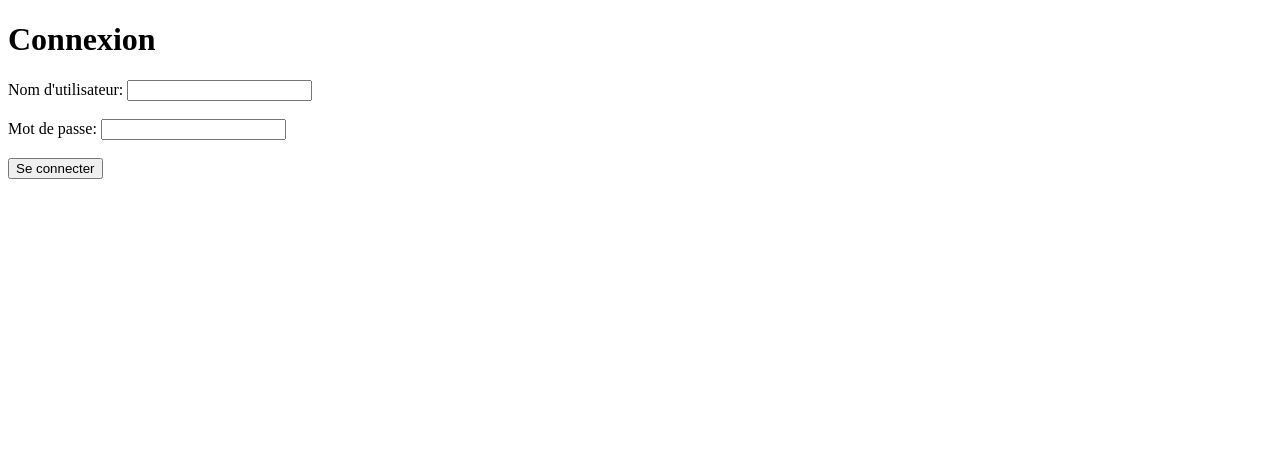
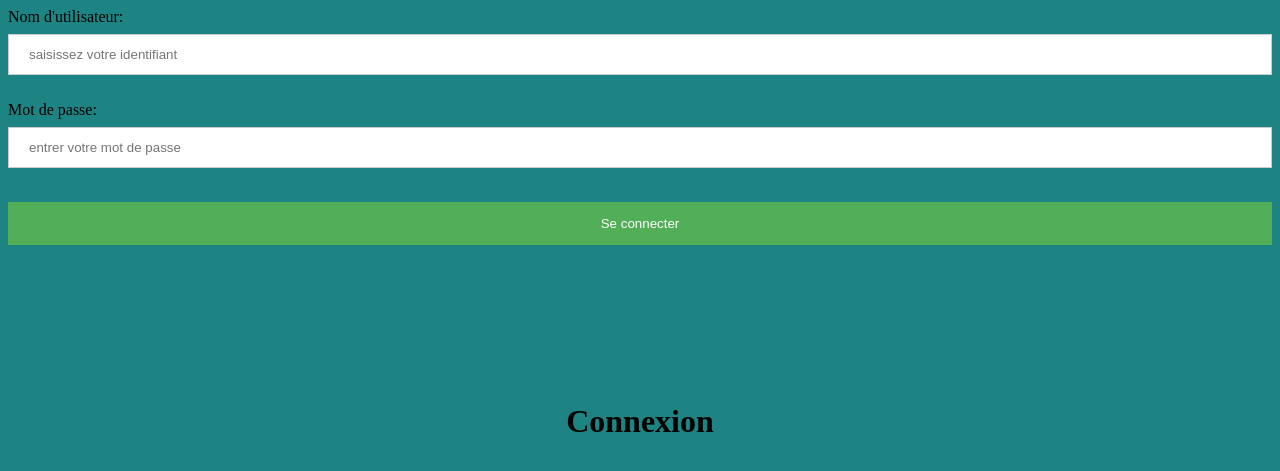
Before and after one commit to iiiiyama/SAE-401, a Django app: page /login in a window 1280 px wide. Shown: the top 471 px of the page. Run offline with Django 4.2, Linux system fonts and the light colour scheme.

Commit message:
petit début du style des pages

```diff
--- a/banque/mybank/static/style.css
+++ b/banque/mybank/static/style.css
@@ -1,3 +1,32 @@
 body{
     height : 100%;
 }
+body {
+    background: rgb(29, 131, 131);
+    background-attachment: fixed;
+    }
+h1{
+    position: absolute;
+    top: 50%;
+    left: 50%;
+    transform: translate(-50%, -50%);
+}
+input[type=text], input[type=password] {
+    width: 100%;
+    padding: 12px 20px;
+    margin: 8px 0;
+    display: inline-block;
+    border: 1px solid #ccc;
+    box-sizing: border-box;
+   }
+
+
+input[type=submit] {
+    background-color: #53af57;
+    color: white;
+    padding: 14px 20px;
+    margin: 8px 0;
+    border: none;
+    cursor: pointer;
+    width: 100%;
+   }
--- a/banque/mybank/templates/login.html
+++ b/banque/mybank/templates/login.html
@@ -11,10 +11,10 @@
     <form method="post" action="/compte">
         {% csrf_token %}
         <label for="username">Nom d'utilisateur:</label>
-        <input type="text" id="username" name="username" required><br><br>
+        <input type="text" id="username" name="username" placeholder="saisissez votre identifiant" required><br><br>
 
         <label for="password">Mot de passe:</label>
-        <input type="password" id="password" name="password" required><br><br>
+        <input type="password" id="password" placeholder="entrer votre mot de passe" name="password" required><br><br>
 
         <input type="submit" value="Se connecter">
     </form>
```
